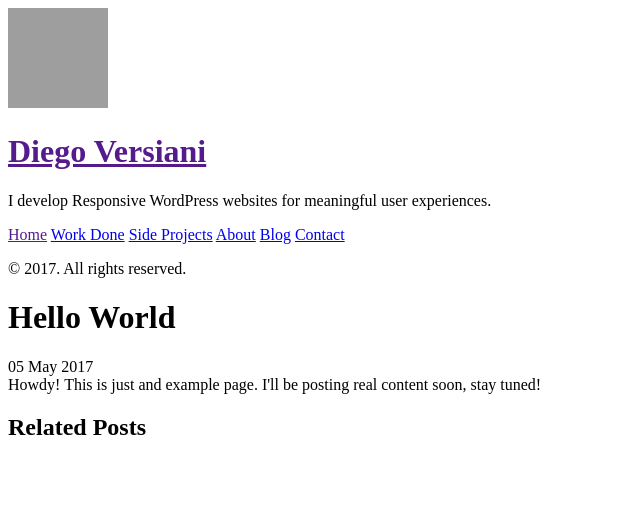
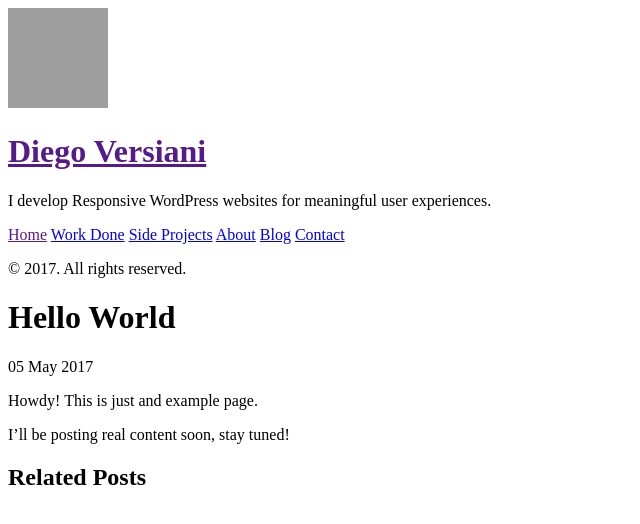
Before and after one commit to diegoversiani/diegoversiani.github.io, a Jekyll site: the page built from _posts/2017-05-05-hello-world.md, in a window 1280 px wide, cut to the strip 0-524 px from the top of the page. Shown: the whole strip, without its empty margins (0-640 px from the left). Built offline with Jekyll 4.4.1, drawn with Linux system fonts in a browser that asks for light colours; Markdown is read by kramdown in place of the engine named in the settings; grey boxes are pictures that could not be loaded.

Commit message:
Update markdown engine to kramdown and fix sidebar link to contact.

```diff
--- a/_config.yml
+++ b/_config.yml
@@ -1,12 +1,11 @@
 # Gems
 gems:
   - octopress-paginate
-  - redcarpet
   - jekyll-gist
   - pygments.rb
 
 # Dependencies
-markdown:         redcarpet
+markdown:         kramdown
 highlighter:      pygments
 
 # Permalinks
--- a/_includes/sidebar.html
+++ b/_includes/sidebar.html
@@ -16,7 +16,7 @@
       <a class="sidebar-nav-item" href="{{ site.baseurl }}#side-projects">Side Projects</a>
       <a class="sidebar-nav-item" href="{{ site.baseurl }}about">About</a>
       <a class="sidebar-nav-item" href="{{ site.baseurl }}blog">Blog</a>
-      <a class="sidebar-nav-item" href="{{ site.baseurl }}blog">Contact</a>
+      <a class="sidebar-nav-item" href="{{ site.baseurl }}contact">Contact</a>
     </nav>
 
     <p>&copy; {{ site.time | date: '%Y' }}. All rights reserved.</p>
--- a/_posts/2017-05-05-hello-world.md
+++ b/_posts/2017-05-05-hello-world.md
@@ -3,6 +3,6 @@
 title: Hello World
 ---
 
-<div class="message">
-  Howdy! This is just and example page. I'll be posting real content soon, stay tuned!
-</div>
+Howdy! This is just and example page.
+
+I'll be posting real content soon, stay tuned!
```
